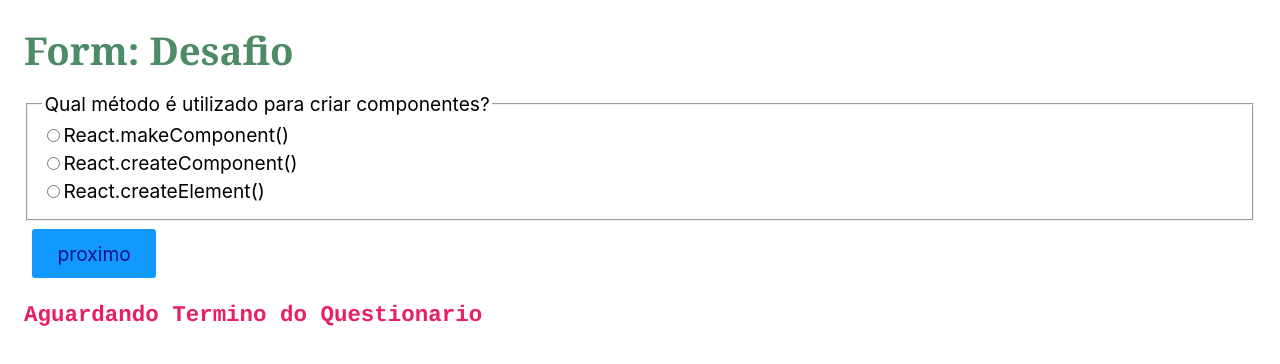
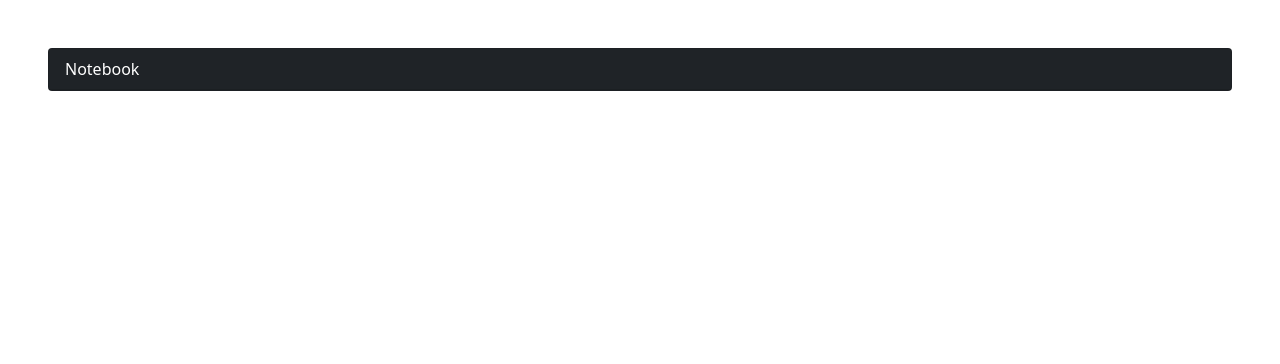
Before and after one commit to jefte199/origamid, a React (Create React App) app in the folder react/exercicios/meuapp/: page / in a window 1280 px wide. Shown: the top 364 px of the page. Built offline with nearby package versions, Linux system fonts and the light colour scheme.

Commit message:
feat: using bootstrap

```diff
--- a/react/exercicios/meuapp/public/index.html
+++ b/react/exercicios/meuapp/public/index.html
@@ -10,36 +10,16 @@
       content="Web site created using create-react-app"
     />
     <link rel="apple-touch-icon" href="%PUBLIC_URL%/logo192.png" />
+
+    <link rel="manifest" href="%PUBLIC_URL%/manifest.json" />
     <!--
-      manifest.json provides metadata used when your web app is installed on a
-      user's mobile device or desktop. See https://developers.google.com/web/fundamentals/web-app-manifest/
+    <link rel="stylesheet" href="%PUBLIC_URL%/style.css" />
     -->
-    <link rel="manifest" href="%PUBLIC_URL%/manifest.json" />
-    <link rel="stylesheet" href="%PUBLIC_URL%/style.css" />
 
-    <!--
-      Notice the use of %PUBLIC_URL% in the tags above.
-      It will be replaced with the URL of the `public` folder during the build.
-      Only files inside the `public` folder can be referenced from the HTML.
-
-      Unlike "/favicon.ico" or "favicon.ico", "%PUBLIC_URL%/favicon.ico" will
-      work correctly both with client-side routing and a non-root public URL.
-      Learn how to configure a non-root public URL by running `npm run build`.
-    -->
     <title>React App</title>
   </head>
   <body>
     <noscript>You need to enable JavaScript to run this app.</noscript>
     <div id="root"></div>
-    <!--
-      This HTML file is a template.
-      If you open it directly in the browser, you will see an empty page.
-
-      You can add webfonts, meta tags, or analytics to this file.
-      The build step will place the bundled scripts into the <body> tag.
-
-      To begin the development, run `npm start` or `yarn start`.
-      To create a production bundle, use `npm run build` or `yarn build`.
-    -->
   </body>
 </html>
--- a/react/exercicios/meuapp/src/App.js
+++ b/react/exercicios/meuapp/src/App.js
@@ -1,88 +1,11 @@
 import React from 'react';
 
-//Components
-import Title from './components/Title';
-//import Input from './components/Input';
-import Radio from './components/Radio';
-
-/*
-const styleCont = {
-  maxWidth: "420px",
-  margin: "0 auto",
-  display: 'flex',
-  flexDirection: "row"
-}
-
-*/
-const styleH = {
-color: "#e91e63",
-fontFamily: "courier"
-}
-
-const styleB = { margin: '.5rem' };
-
-const questions = [
-  {
-    pergunta: 'Qual método é utilizado para criar componentes?',
-    options: [
-      'React.makeComponent()',
-      'React.createComponent()',
-      'React.createElement()',
-    ],
-    resposta: 'React.createElement()',
-    id: 'p1',
-  },
-  {
-    pergunta: 'Como importamos um componente externo?',
-    options: [
-      'import Component from "./Component"',
-      'require("./Component")',
-      'import "./Component"',
-    ],
-    resposta: 'import Component from "./Component"',
-    id: 'p2',
-  },
-  {
-    pergunta: 'Qual hook não é nativo?',
-    options: ['useEffect()', 'useFetch()', 'useCallback()'],
-    resposta: 'useFetch()',
-    id: 'p3',
-  },
-  {
-    pergunta: 'Qual palavra deve ser utilizada para criarmos um hook?',
-    options: ['set', 'get', 'use'],
-    resposta: 'use',
-    id: 'p4',
-  },
-];
-
 const App = () => {
-  const [radio, setRadio] = React.useState('');
-  const [question, setQuestion] = React.useState(0);
-  const [result, setResult] = React.useState(0);
-
-  function handleQuestion() {
-    setQuestion(question + 1);
-    if (questions[question].resposta == radio) setResult(result + 1);
-
-  }
   return (
     <>
-      <Title txt="Form: Desafio" />
-      {questions[question] &&
-        <div>
-          <fieldset>
-            <legend>{questions[question].pergunta}</legend>
-            {questions[question].options.map((qst, index) => {
-              return <Radio option={radio} setOption={setRadio} txt={qst} key={questions[question].id + index} />
-            })}
-          </fieldset>
-          <button style={styleB} onClick={handleQuestion}>proximo</button>
-        </div>
-      }
-      {
-        question > 3 ?<h3 style={styleH}>Sua pontuação é {result}/4</h3>: <h3 style={styleH}>Aguardando Termino do Questionario</h3>
-      }
+    <div className="card bg-dark text-white m-5">
+      <div className="card-header">Notebook</div>
+    </div>
     </>
   );
 };
--- a/react/exercicios/meuapp/src/components/Radio.js
+++ /dev/null
@@ -1,20 +0,0 @@
-import React from 'react';
-
-const Radio = ({ option, setOption, txt, props }) => {
-  return (
-    <>
-      <label>
-        <input
-          type="radio"
-          name="question"
-          value={txt}
-          onChange={({target}) => setOption(target.value)}
-          {...props}
-        />
-        {txt}
-      </label>
-    </>
-  );
-};
-
-export default Radio;
--- a/react/exercicios/meuapp/src/components/Title.js
+++ /dev/null
@@ -1,9 +0,0 @@
-import React from 'react';
-
-const Title = ({ txt }) => {
-  return (
-    <h1 style={{ color: `#4c8b64` }}>{txt}</h1>
-  )
-}
-
-export default Title;
--- a/react/exercicios/meuapp/src/index.js
+++ b/react/exercicios/meuapp/src/index.js
@@ -1,6 +1,9 @@
 import React from 'react';
 import ReactDOM from 'react-dom';
 import App from './App';
+
+import 'bootstrap/dist/css/bootstrap.min.css';
+import 'bootstrap/dist/js/bootstrap.bundle.min.js';
 
 ReactDOM.render(
   <React.StrictMode>
```
Also changed, not shown: react/exercicios/meuapp/src/components/Input.js (deleted, +0 -16 lines).
